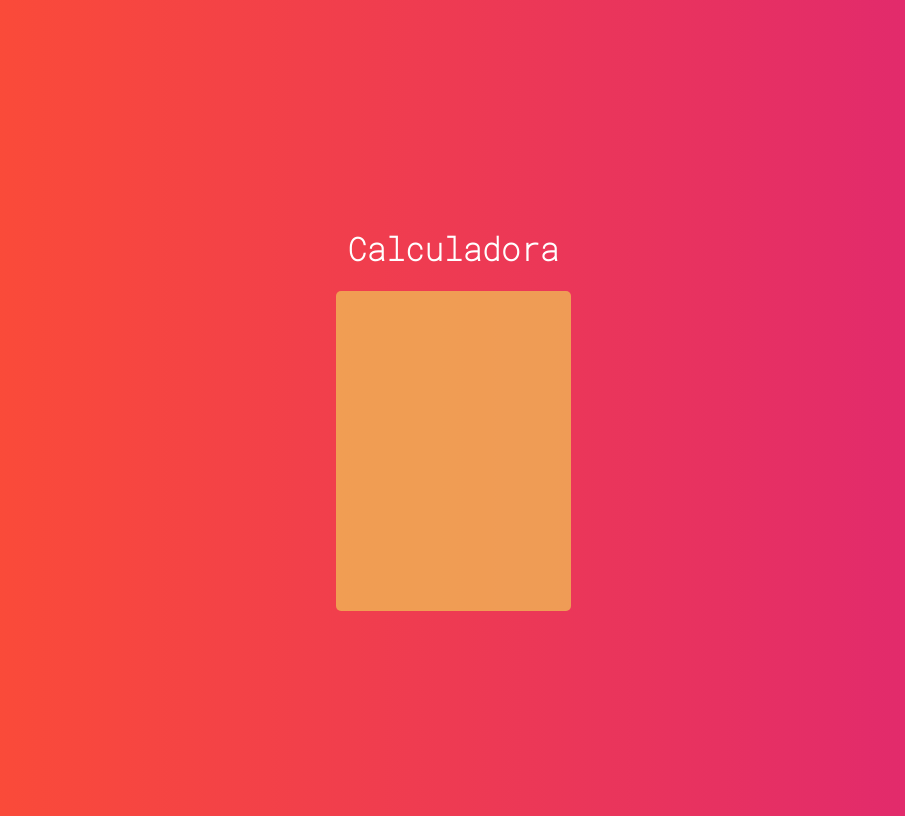
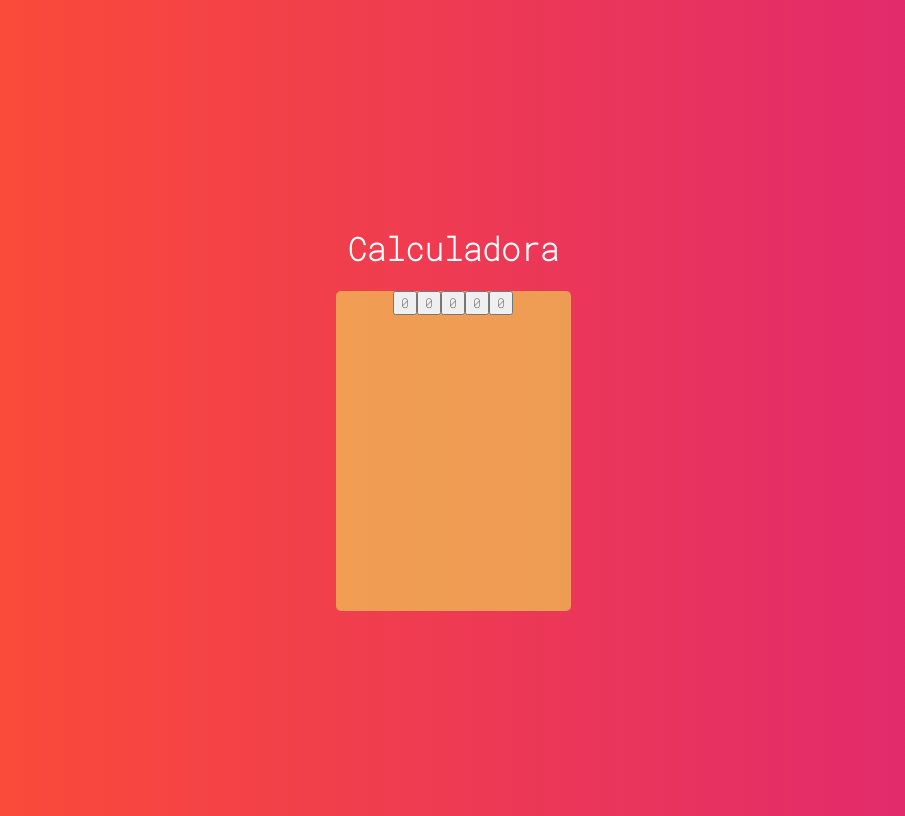
Before and after one commit to NayanneBatista/calculadora-react, a React (Create React App) app: page / in a window 1280 px wide. Shown: the whole page, without its empty margins (187-1092 px from the left). Built offline with nearby package versions, Linux system fonts and the light colour scheme.

Commit message:
add Button

```diff
--- a/src/main/Calculator.jsx
+++ b/src/main/Calculator.jsx
@@ -1,11 +1,17 @@
 import React, { Component } from 'react'
 import './Calculator.css'
+
+import Button from'../components/Button'
 
 export default class Calculator extends Component {
     render() {
         return (
             <div className="calculator">
-
+               <Button />
+               <Button />
+               <Button />
+               <Button />
+               <Button />
 
             </div>
         )
```
